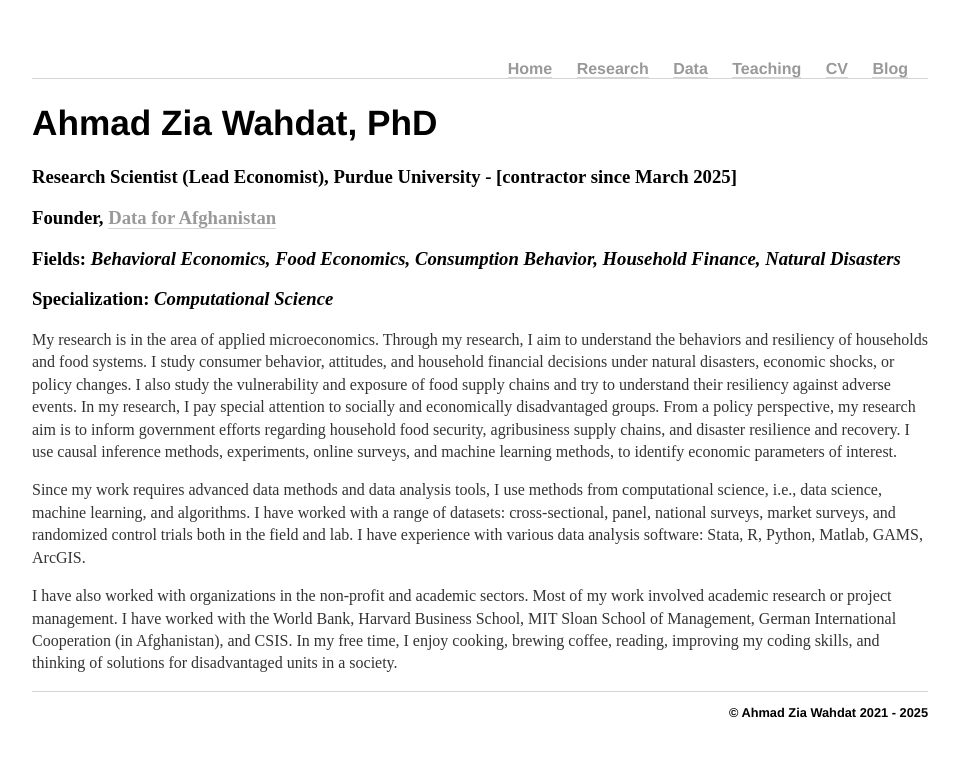
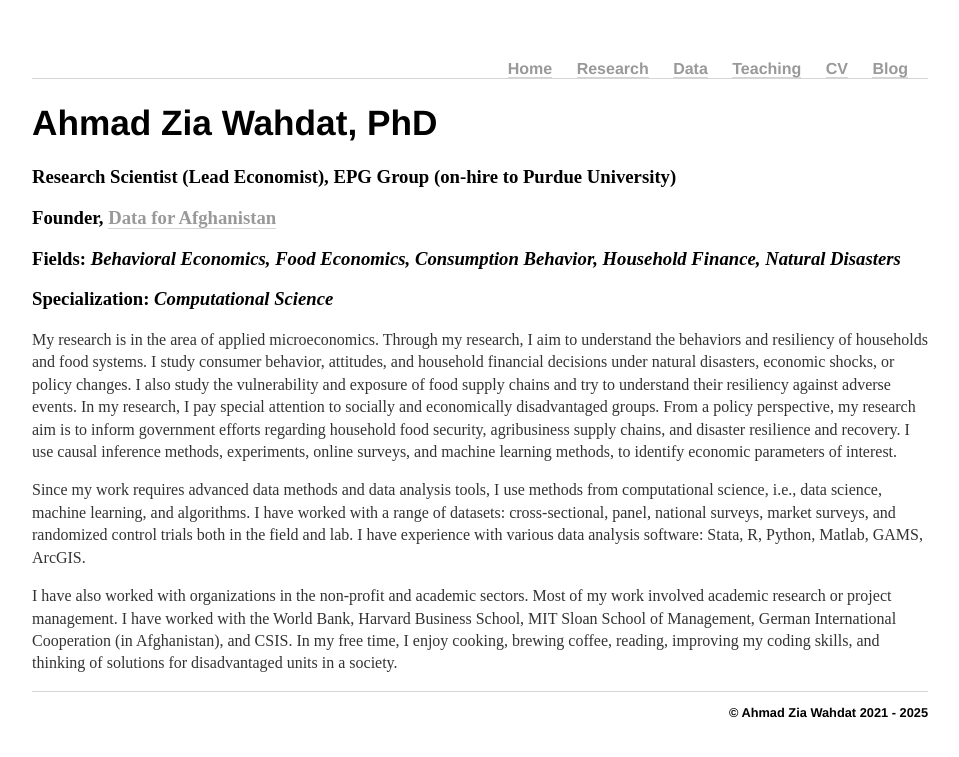
Before and after one commit to awahdat/webpage, a Jekyll site: the page built from home/index.html, in a window 1280 px wide. Shown: the top 757 px of the page, without its empty margins (160-1119 px from the left). Built offline with Jekyll 4.4.1, drawn with Linux system fonts in a browser that asks for light colours.

Commit message:
Update index.html

```diff
--- a/home/index.html
+++ b/home/index.html
@@ -4,7 +4,7 @@ title: Ahmad Zia Wahdat
 ---
 <div class="blurb">
 	<h1>Ahmad Zia Wahdat, PhD</h1>
-			<h3>Research Scientist (Lead Economist), Purdue University - [contractor since March 2025]</h3>
+			<h3>Research Scientist (Lead Economist), EPG Group (on-hire to Purdue University)</h3>
 
 			<!-- <h3>Available for research/teaching jobs in 2020-2021 (awahdat AT purdue.edu)</h3> -->
 			<h3>Founder, <a href="https://dataforafghanistan.org/" target="_blank">Data for Afghanistan</a> </h3>
```
